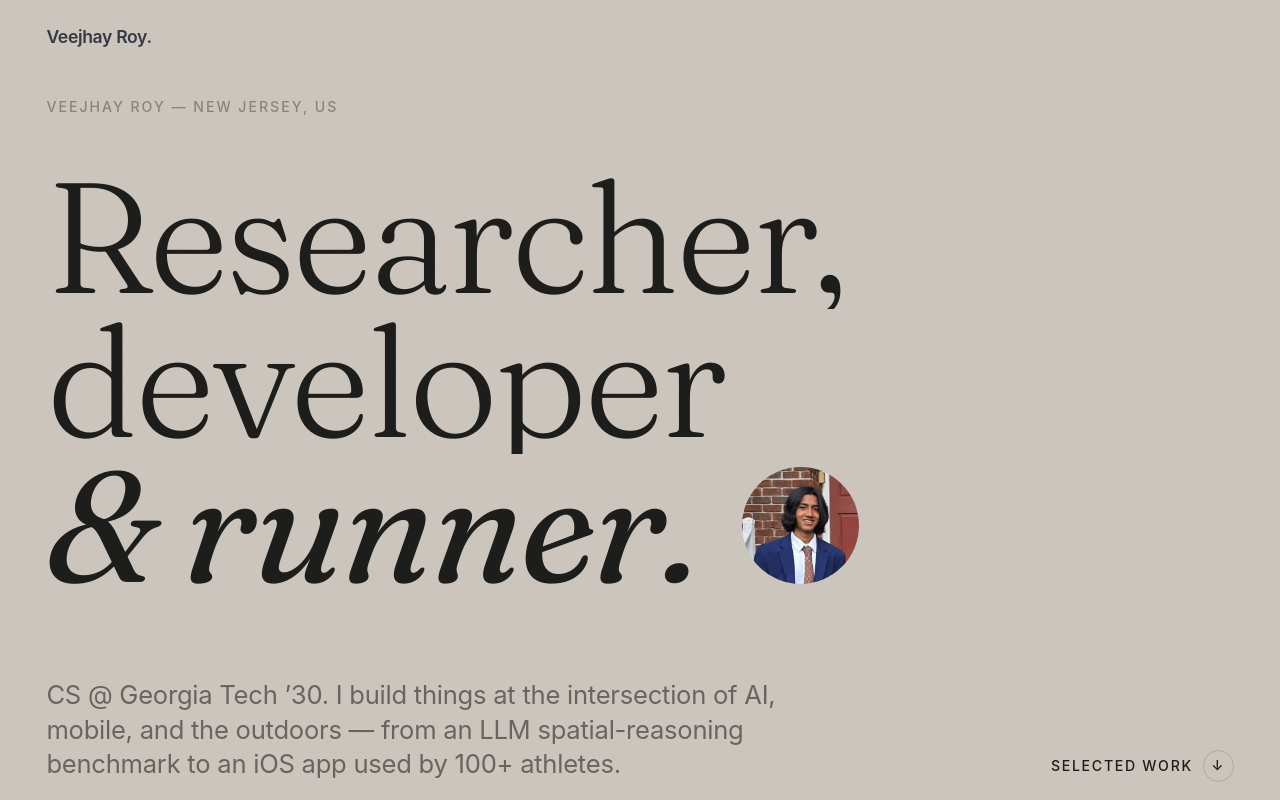
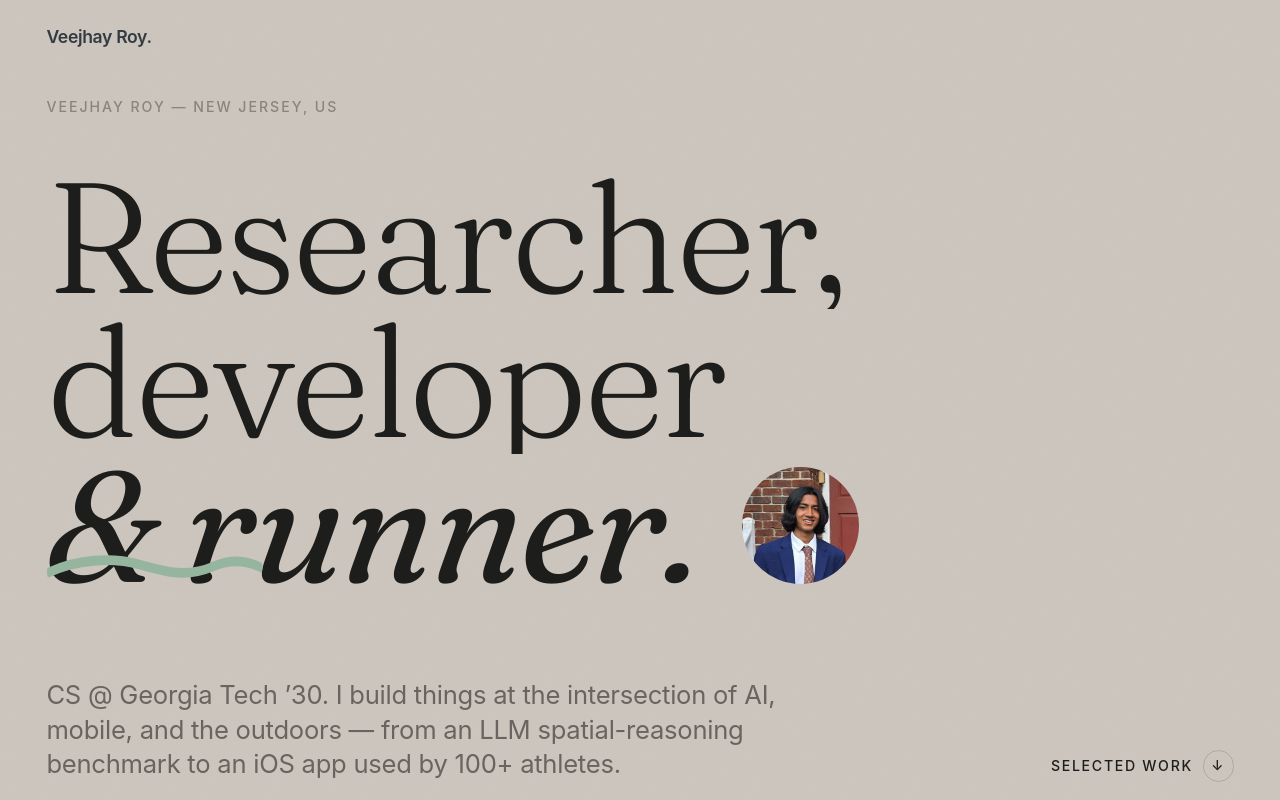
Before and after one commit to vjroy/vjroy.github.io, an Astro site: page / in a window 1280 px wide. Shown: the top 800 px of the page. Built offline with nearby package versions, Linux system fonts and the light colour scheme; Astro itself is replaced by a stand-in of ours; a web font is replaced by a local one.

Commit message:
Hero: animated sage underline sweep under "& runner."

```diff
--- a/src/components/Hero.astro
+++ b/src/components/Hero.astro
@@ -10,7 +10,24 @@
       <span class="hero__line"><span class="hero__line-in" data-hero-line>Researcher,</span></span>
       <span class="hero__line"><span class="hero__line-in" data-hero-line>developer</span></span>
       <span class="hero__line hero__line--amp">
-        <span class="hero__line-in" data-hero-line>&amp; runner.</span>
+        <span class="hero__amp-mask"
+          ><span class="hero__line-in" data-hero-line>&amp; runner.</span></span
+        >
+        <svg
+          class="hero__underline"
+          viewBox="0 0 320 24"
+          preserveAspectRatio="none"
+          aria-hidden="true"
+          focusable="false"
+        >
+          <path
+            class="hero__underline-path"
+            d="M4 15.5C45 9 95 7.5 138 11.5C175 15 205 18.5 246 12.5C272 8.5 296 9.5 316 13"
+            fill="none"
+            stroke="var(--accent)"
+            stroke-width="5"
+            stroke-linecap="round"></path>
+        </svg>
         <img class="hero__portrait" src="/pic2.jpg" alt="Veejhay Roy" data-hero-fade />
       </span>
     </h1>
@@ -66,7 +83,68 @@
     align-items: center;
     gap: clamp(1rem, 0.5rem + 3vw, 3.5rem);
     flex-wrap: wrap;
+    position: relative;
+    overflow: visible;
   }
+
+  /* ── Accent underline sweep ─────────────────────────────── */
+  /* Re-applies the line-mask clip (lost when .hero__line--amp opened up to
+     position the underline) to just the text, not the portrait or underline. */
+  .hero__amp-mask {
+    display: inline-block;
+    overflow: hidden;
+  }
+  .hero__underline {
+    position: absolute;
+    left: 0;
+    bottom: 0.06em;
+    width: clamp(7rem, 4rem + 12vw, 14rem);
+    height: 0.3em;
+    min-height: 10px;
+    overflow: visible;
+    pointer-events: none;
+  }
+  .hero__underline-path {
+    fill: none;
+    stroke: var(--accent);
+    stroke-dasharray: 420;
+    stroke-dashoffset: 420;
+  }
+  /* Draw once, ~1.2s after load (after the loader/line reveal settles) */
+  :global(body:not([data-loading])) .hero__underline-path {
+    animation: hero-underline-draw 0.9s var(--ease) 1.2s forwards;
+  }
+  /* Replay the draw on hover of the whole title. A distinct keyframe name
+     (vs. the intro draw) forces the browser to treat this as a fresh
+     animation rather than a no-op continuation of the already-finished one. */
+  .hero__title:hover .hero__underline-path {
+    animation: hero-underline-draw-replay 0.7s var(--ease) forwards;
+  }
+
+  @keyframes hero-underline-draw {
+    from {
+      stroke-dashoffset: 420;
+    }
+    to {
+      stroke-dashoffset: 0;
+    }
+  }
+  @keyframes hero-underline-draw-replay {
+    from {
+      stroke-dashoffset: 420;
+    }
+    to {
+      stroke-dashoffset: 0;
+    }
+  }
+
+  @media (prefers-reduced-motion: reduce) {
+    .hero__underline-path {
+      stroke-dashoffset: 0;
+      animation: none;
+    }
+  }
+
   .hero__portrait {
     width: clamp(70px, 6vw + 40px, 150px);
     height: clamp(70px, 6vw + 40px, 150px);
```
